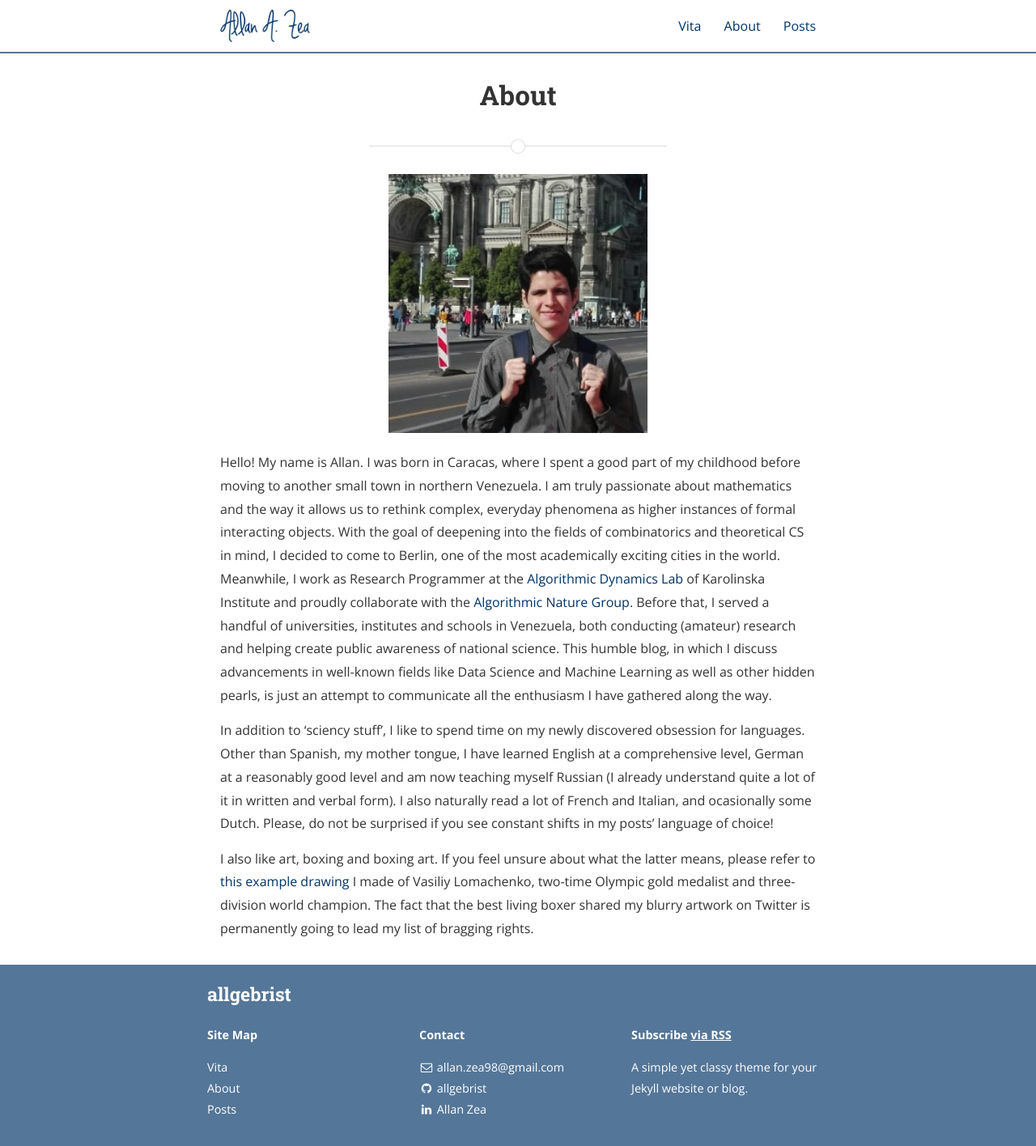
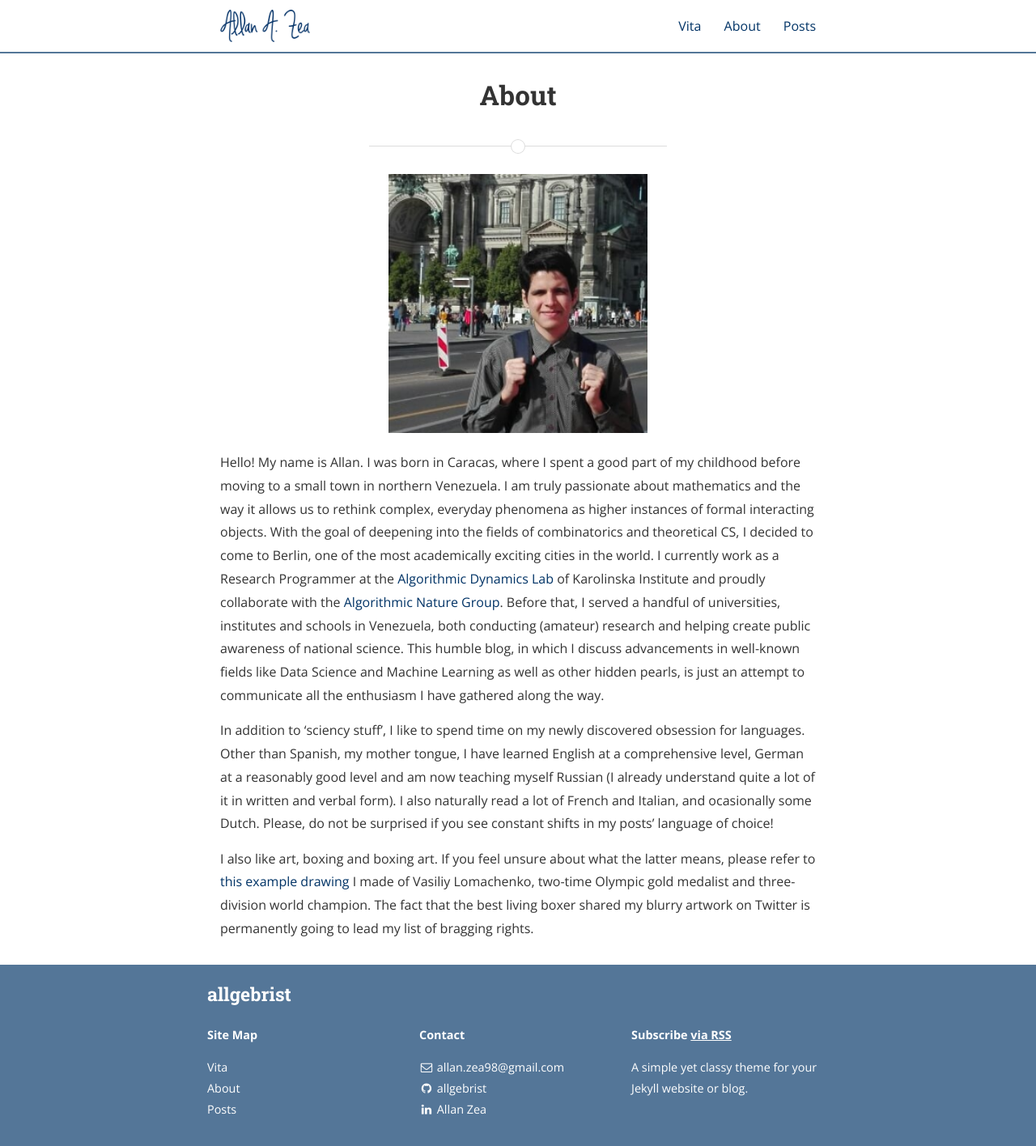
Before and after one commit to allgebrist/allgebrist.github.io, a Jekyll site: the page built from about.md, in a window 1280 px wide. Shown: the whole page at 81% size. Built offline with Jekyll 4.4.1, drawn with Linux system fonts in a browser that asks for light colours; nearby versions of some CDN libraries.

Commit message:
Update about.md

```diff
--- a/about.md
+++ b/about.md
@@ -6,7 +6,7 @@
 
 <img src="{{ site.baseurl }}/assets/me.png" title="Profile Picture" class="profile">
 
-Hello! My name is Allan. I was born in Caracas, where I spent a good part of my childhood before moving to another small town in northern Venezuela. I am truly passionate about mathematics and the way it allows us to rethink complex, everyday phenomena as higher instances of formal interacting objects. With the goal of deepening into the fields of combinatorics and theoretical CS in mind, I decided to come to Berlin, one of the most academically exciting cities in the world. Meanwhile, I work as Research Programmer at the [Algorithmic Dynamics Lab](https://www.algorithmicdynamics.net/) of Karolinska Institute and proudly collaborate with the [Algorithmic Nature Group](https://algorithmicnature.org/). Before that, I served a handful of universities, institutes and schools in Venezuela, both conducting (amateur) research and helping create public awareness of national science. This humble blog, in which I discuss advancements in well-known fields like Data Science and Machine Learning as well as other hidden pearls, is just an attempt to communicate all the enthusiasm I have gathered along the way.
+Hello! My name is Allan. I was born in Caracas, where I spent a good part of my childhood before moving to a small town in northern Venezuela. I am truly passionate about mathematics and the way it allows us to rethink complex, everyday phenomena as higher instances of formal interacting objects. With the goal of deepening into the fields of combinatorics and theoretical CS, I decided to come to Berlin, one of the most academically exciting cities in the world. I currently work as a Research Programmer at the [Algorithmic Dynamics Lab](https://www.algorithmicdynamics.net/) of Karolinska Institute and proudly collaborate with the [Algorithmic Nature Group](https://algorithmicnature.org/). Before that, I served a handful of universities, institutes and schools in Venezuela, both conducting (amateur) research and helping create public awareness of national science. This humble blog, in which I discuss advancements in well-known fields like Data Science and Machine Learning as well as other hidden pearls, is just an attempt to communicate all the enthusiasm I have gathered along the way.
 
 In addition to 'sciency stuff', I like to spend time on my newly discovered obsession for languages. Other than Spanish, my mother tongue, I have learned English at a comprehensive level, German at a reasonably good level and am now teaching myself Russian (I already understand quite a lot of it in written and verbal form). I also naturally read a lot of French and Italian, and ocasionally some Dutch. Please, do not be surprised if you see constant shifts in my posts' language of choice!
 
```
